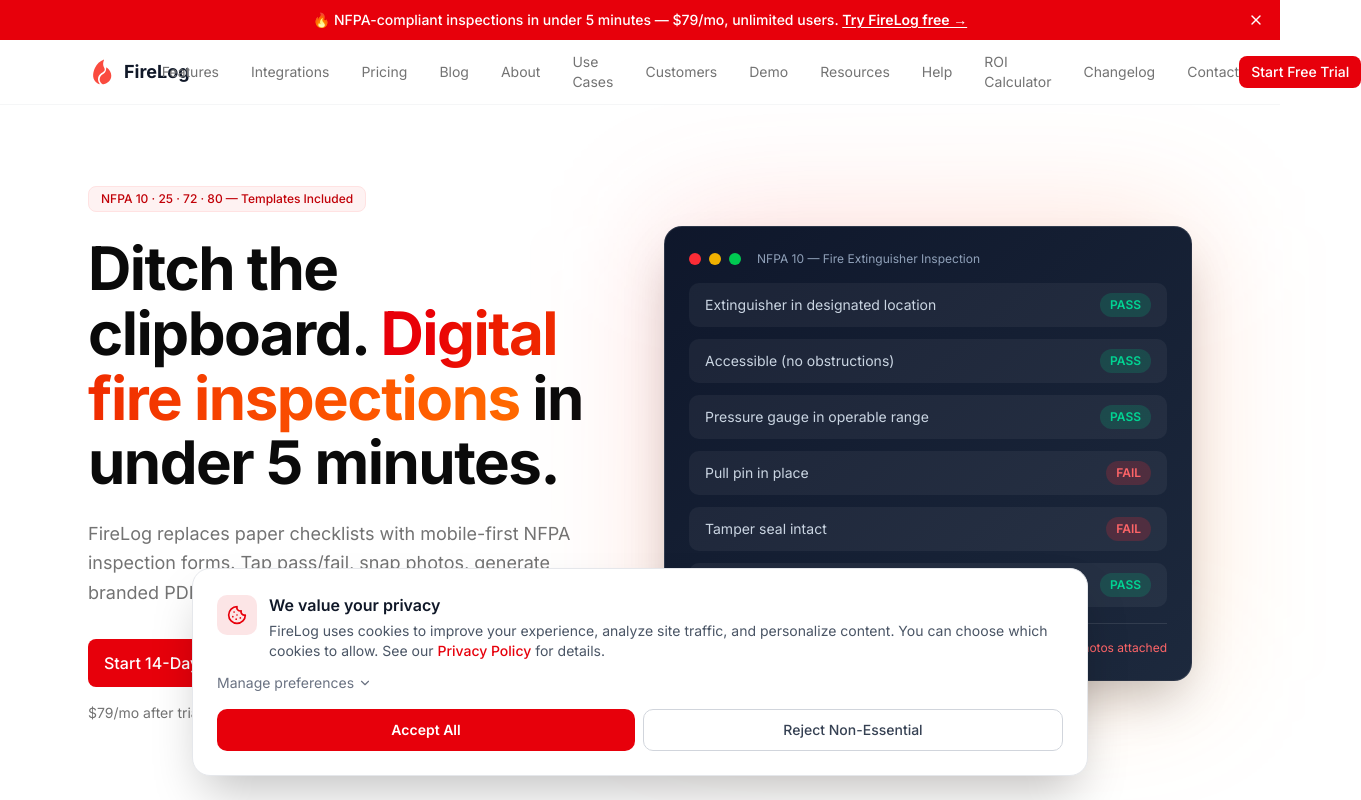
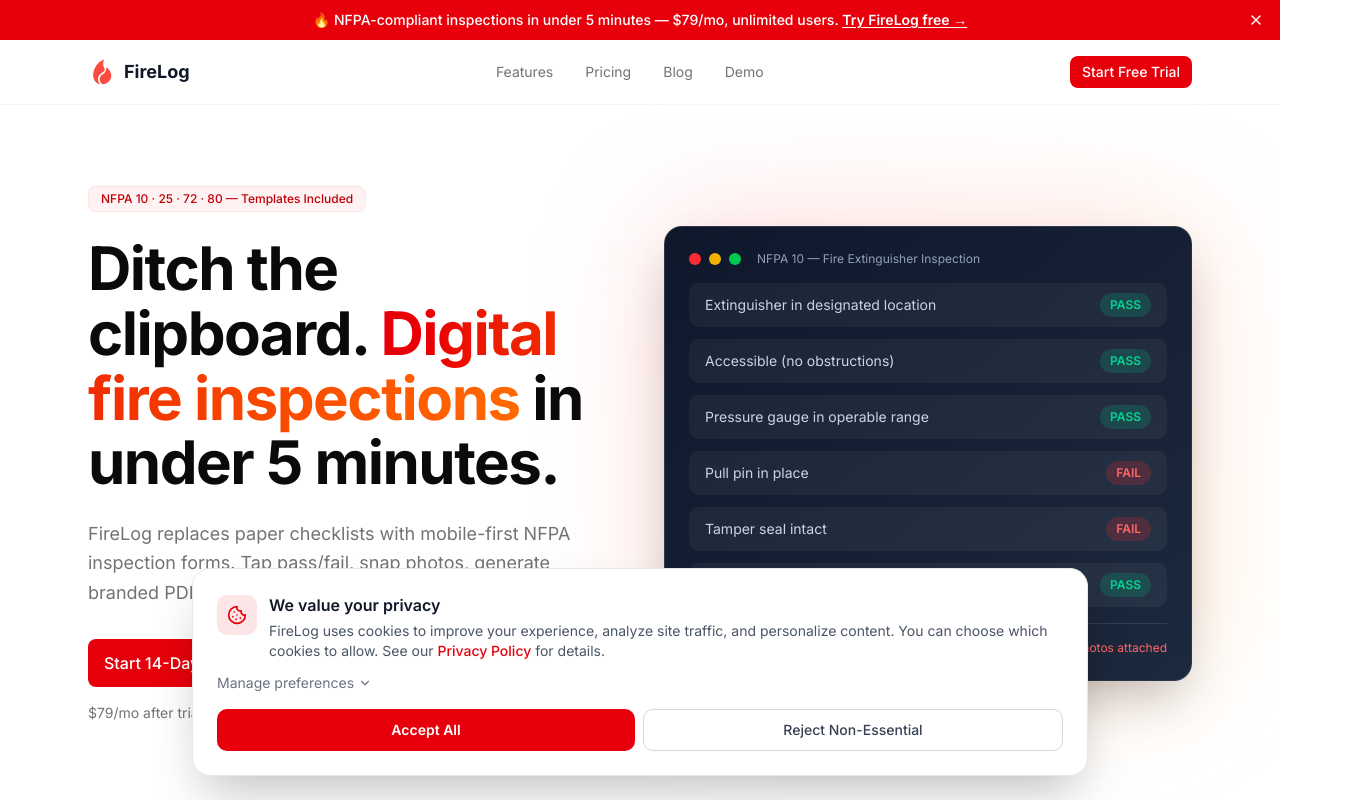
Before and after one commit to nolanterry/firelog-site, a Next.js app: page / in a window 1280 px wide. Shown: the top 800 px of the page, 1361 px wide, since content can reach past the window. Built offline with nearby package versions, Linux system fonts and the light colour scheme.

Commit message:
fix: condense nav to Features, Pricing, Blog, Demo

```diff
--- a/components/header.tsx
+++ b/components/header.tsx
@@ -8,18 +8,9 @@
 
 const NAV_LINKS = [
   { href: "/features", label: "Features" },
-  { href: "/integrations", label: "Integrations" },
   { href: "/pricing", label: "Pricing" },
   { href: "/blog", label: "Blog" },
-  { href: "/about", label: "About" },
-  { href: "/use-cases", label: "Use Cases" },
-  { href: "/customers", label: "Customers" },
   { href: "/demo", label: "Demo" },
-  { href: "/resources", label: "Resources" },
-  { href: "/help", label: "Help" },
-  { href: "/roi-calculator", label: "ROI Calculator" },
-  { href: "/changelog", label: "Changelog" },
-  { href: "/contact", label: "Contact" },
 ];
 
 export function Header() {
```
